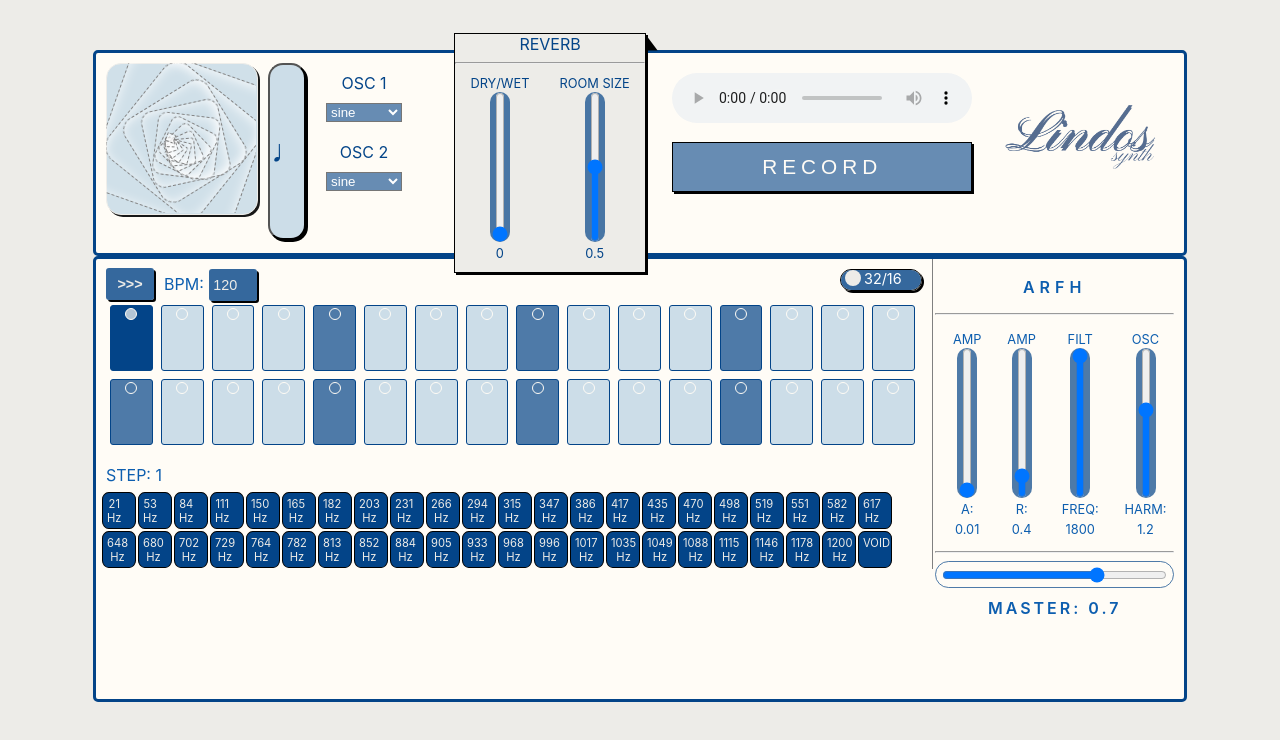
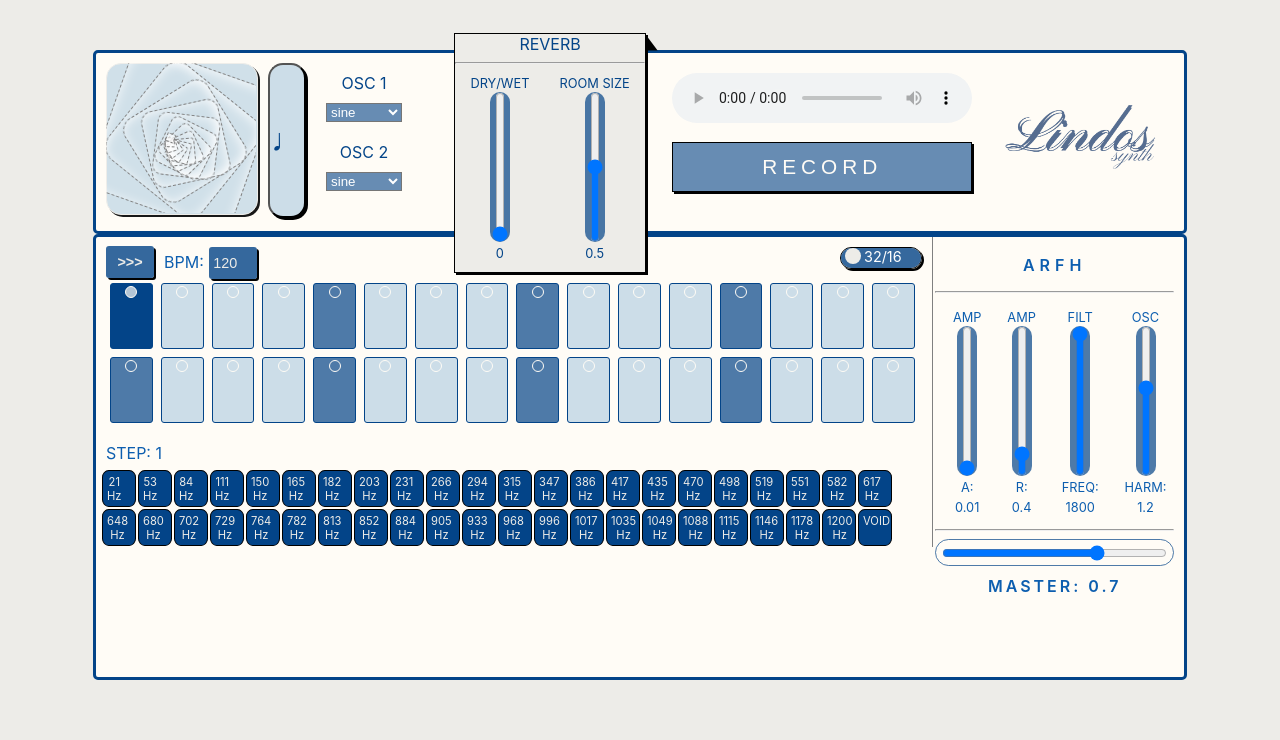
Before and after one commit to mscbr/lindos_synth, a React (Create React App) app: page / in a window 1280 px wide. Shown: the top 740 px of the page. Built offline with nearby package versions, Linux system fonts and the light colour scheme.

Commit message:
width fix for oscillator

```diff
--- a/src/App.css
+++ b/src/App.css
@@ -1,7 +1,7 @@
 .oscillator {
     display: flex;
     width: 85%;
-    min-height: 25%;
+    min-height: 150px;
     margin: 0 auto;
     background: rgba(255, 252, 246, 1);
     border: solid 3px rgba(3, 68, 136, 1);
```
